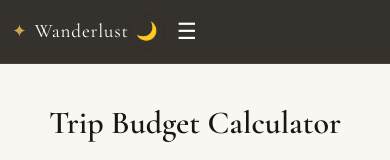
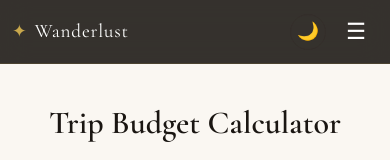
Before and after one commit to nirviknb/Travel_recommendation4, a website: page budget.html in a window 390 px wide. Shown: the top 160 px of the page. Drawn offline with nearby package versions, Linux system fonts and the light colour scheme.

Commit message:
fixed the hamburger menu button placement for journal, budget, compare and packing

```diff
--- a/budget.html
+++ b/budget.html
@@ -31,10 +31,12 @@
       <li><a href="journal.html" class="nav-link">Journal</a></li>
       <li><a href="login.html" class="nav-link nav-link-auth">Sign In</a></li>
     </ul>
-    <button class="nav-theme-toggle-light" onclick="toggleDarkMode()" title="Toggle dark mode">
-      <span class="theme-toggle-icon">🌙</span>
-    </button>
-    <button class="nav-toggle" onclick="toggleMenu()">☰</button>
+    <div class="nav-tools">
+      <button class="nav-theme-toggle-light" onclick="toggleDarkMode()" title="Toggle dark mode">
+        <span class="theme-toggle-icon">🌙</span>
+      </button>
+      <button class="nav-toggle" onclick="toggleMenu()">☰</button>
+    </div>
   </nav>
 
   <section class="budget-section" style="padding-top:6rem">
```
Also changed, not shown: compare.html (+1 -1 lines), journal.html (+6 -4 lines), packing.html (+1 -1 lines).
